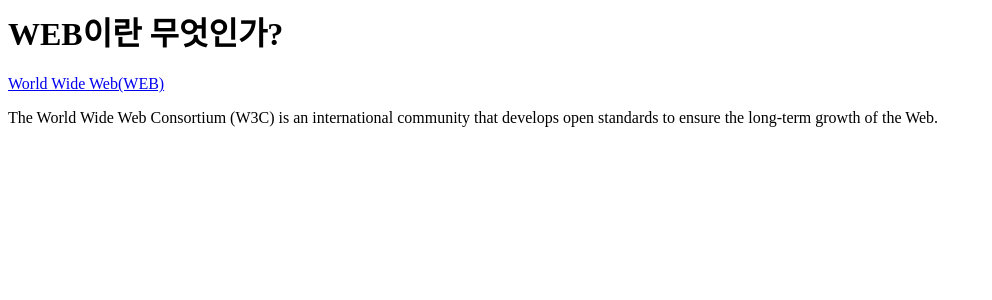
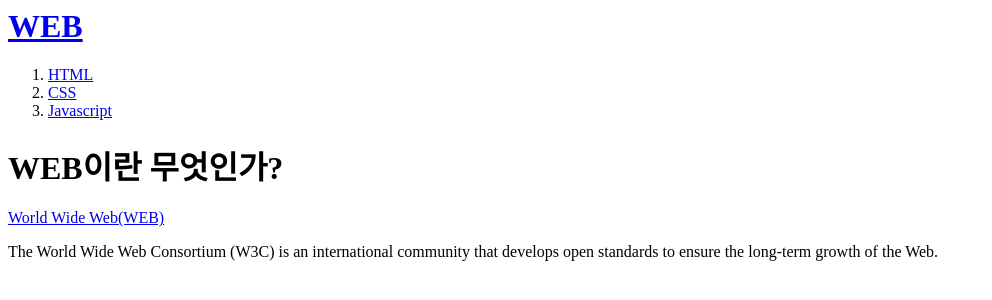
Before and after one commit to vehicle9340/web1, a plain HTML site: page index.html in a window 1280 px wide. Shown: the whole page, without its empty margins (0-992 px from the left). Drawn offline with Linux system fonts and the light colour scheme.

Commit message:
Add files via upload

```diff
--- a/index.html
+++ b/index.html
@@ -5,6 +5,12 @@
   <meta charset="utf-8">
   </head>
   <body>
+    <h1><a href="index.html">WEB</a></h1>
+    <ol>
+      <li><a href="1.html">HTML</a></li>
+      <li><a href="2.html">CSS</a></li>
+      <li><a href="3.html">Javascript</a></li>
+    </ol>
     <h1>WEB이란 무엇인가?</h1>
     <a href="https://www.w3.org/"
     target="_blank" title="html5 specification"> World Wide Web(WEB)</a>
```
